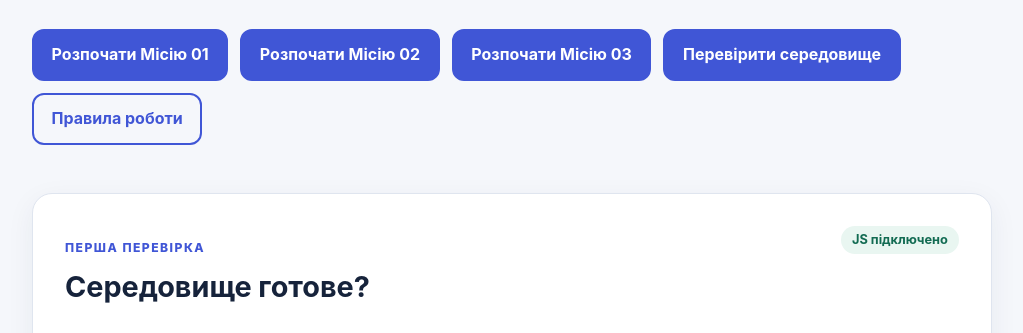
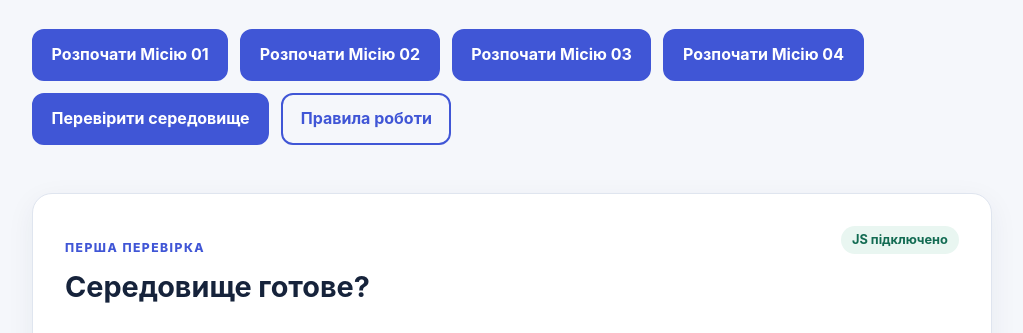
Before and after one commit to RybakOlha/ai-code-challenge-starter, a plain HTML site: page index.html in a window 1280 px wide. Shown: the part 442-775 px from the top of the page, without its empty margins (128-1151 px from the left). Drawn offline with Linux system fonts and the light colour scheme.

Commit message:
Add link to Mission 04 in index.htmlAdd Mission 04 button to NextLab homepage

```diff
--- a/index.html
+++ b/index.html
@@ -31,6 +31,9 @@
         <a class="button" href="./mission-03/index.html">
             Розпочати Місію 03
         </a>
+        <a class="button" href="./mission-04/index.html">
+            Розпочати Місію 04
+        </a>
         <a class="button" href="#workspace">Перевірити середовище</a>
         <a class="button button-secondary" href="#rules">Правила роботи</a>
       </div>
```
